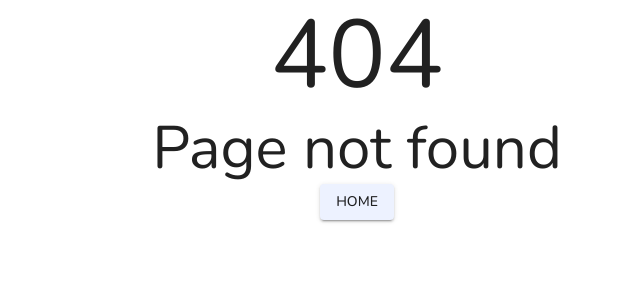
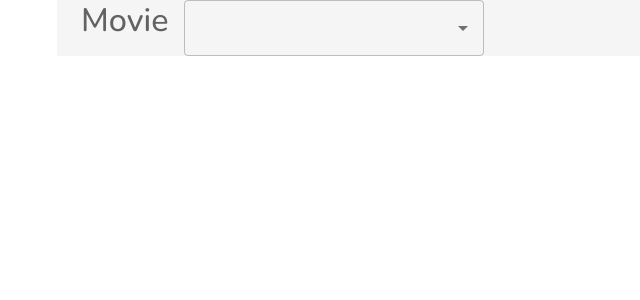
Before and after one commit to asbhui/vite-RHF-zod-mui5, a React (Vite) app: page /comboBox in a window 1280 px wide. Before the commit this address had no page. Shown: the top 300 px of the page, without its empty margins (283-923 px from the left). Built offline with nearby package versions, Linux system fonts and the light colour scheme.

Commit message:
feat: example for Autocomplete having label (#9)

```diff
--- a/src/app/ViewRoutes.tsx
+++ b/src/app/ViewRoutes.tsx
@@ -1,5 +1,7 @@
 import { lazy } from 'react';
 import { createBrowserRouter, createRoutesFromElements, Route, RouterProvider } from 'react-router-dom';
+
+import ComboBox from '../shared/components/ComboBox';
 
 const Root = lazy(() => import('../shared/ui/Root').then((module) => ({ default: module.Root })));
 const Home = lazy(() => import('../shared/ui/Home').then((module) => ({ default: module.Home })));
@@ -10,6 +12,7 @@
   <Route path="/" element={<Root />}>
     <Route index element={<Home />} />
     <Route path="typos" element={<Typos />} />
+    <Route path="comboBox" element={<ComboBox />} />
     <Route path="*" element={<NotFound />} />
   </Route>,
 );
--- /dev/null
+++ b/src/shared/components/ComboBox.tsx
@@ -0,0 +1,150 @@
+import { FormControl, FormLabel, Stack, Typography } from '@mui/material';
+import Autocomplete from '@mui/material/Autocomplete';
+import TextField from '@mui/material/TextField';
+
+// Top 100 films as rated by IMDb users. http://www.imdb.com/chart/top
+const top100Films = [
+  { label: 'The Shawshank Redemption', year: 1994 },
+  { label: 'The Godfather', year: 1972 },
+  { label: 'The Godfather: Part II', year: 1974 },
+  { label: 'The Dark Knight', year: 2008 },
+  { label: '12 Angry Men', year: 1957 },
+  { label: "Schindler's List", year: 1993 },
+  { label: 'Pulp Fiction', year: 1994 },
+  {
+    label: 'The Lord of the Rings: The Return of the King',
+    year: 2003,
+  },
+  { label: 'The Good, the Bad and the Ugly', year: 1966 },
+  { label: 'Fight Club', year: 1999 },
+  {
+    label: 'The Lord of the Rings: The Fellowship of the Ring',
+    year: 2001,
+  },
+  {
+    label: 'Star Wars: Episode V - The Empire Strikes Back',
+    year: 1980,
+  },
+  { label: 'Forrest Gump', year: 1994 },
+  { label: 'Inception', year: 2010 },
+  {
+    label: 'The Lord of the Rings: The Two Towers',
+    year: 2002,
+  },
+  { label: "One Flew Over the Cuckoo's Nest", year: 1975 },
+  { label: 'Goodfellas', year: 1990 },
+  { label: 'The Matrix', year: 1999 },
+  { label: 'Seven Samurai', year: 1954 },
+  {
+    label: 'Star Wars: Episode IV - A New Hope',
+    year: 1977,
+  },
+  { label: 'City of God', year: 2002 },
+  { label: 'Se7en', year: 1995 },
+  { label: 'The Silence of the Lambs', year: 1991 },
+  { label: "It's a Wonderful Life", year: 1946 },
+  { label: 'Life Is Beautiful', year: 1997 },
+  { label: 'The Usual Suspects', year: 1995 },
+  { label: 'Léon: The Professional', year: 1994 },
+  { label: 'Spirited Away', year: 2001 },
+  { label: 'Saving Private Ryan', year: 1998 },
+  { label: 'Once Upon a Time in the West', year: 1968 },
+  { label: 'American History X', year: 1998 },
+  { label: 'Interstellar', year: 2014 },
+  { label: 'Casablanca', year: 1942 },
+  { label: 'City Lights', year: 1931 },
+  { label: 'Psycho', year: 1960 },
+  { label: 'The Green Mile', year: 1999 },
+  { label: 'The Intouchables', year: 2011 },
+  { label: 'Modern Times', year: 1936 },
+  { label: 'Raiders of the Lost Ark', year: 1981 },
+  { label: 'Rear Window', year: 1954 },
+  { label: 'The Pianist', year: 2002 },
+  { label: 'The Departed', year: 2006 },
+  { label: 'Terminator 2: Judgment Day', year: 1991 },
+  { label: 'Back to the Future', year: 1985 },
+  { label: 'Whiplash', year: 2014 },
+  { label: 'Gladiator', year: 2000 },
+  { label: 'Memento', year: 2000 },
+  { label: 'The Prestige', year: 2006 },
+  { label: 'The Lion King', year: 1994 },
+  { label: 'Apocalypse Now', year: 1979 },
+  { label: 'Alien', year: 1979 },
+  { label: 'Sunset Boulevard', year: 1950 },
+  {
+    label: 'Dr. Strangelove or: How I Learned to Stop Worrying and Love the Bomb',
+    year: 1964,
+  },
+  { label: 'The Great Dictator', year: 1940 },
+  { label: 'Cinema Paradiso', year: 1988 },
+  { label: 'The Lives of Others', year: 2006 },
+  { label: 'Grave of the Fireflies', year: 1988 },
+  { label: 'Paths of Glory', year: 1957 },
+  { label: 'Django Unchained', year: 2012 },
+  { label: 'The Shining', year: 1980 },
+  { label: 'WALL·E', year: 2008 },
+  { label: 'American Beauty', year: 1999 },
+  { label: 'The Dark Knight Rises', year: 2012 },
+  { label: 'Princess Mononoke', year: 1997 },
+  { label: 'Aliens', year: 1986 },
+  { label: 'Oldboy', year: 2003 },
+  { label: 'Once Upon a Time in America', year: 1984 },
+  { label: 'Witness for the Prosecution', year: 1957 },
+  { label: 'Das Boot', year: 1981 },
+  { label: 'Citizen Kane', year: 1941 },
+  { label: 'North by Northwest', year: 1959 },
+  { label: 'Vertigo', year: 1958 },
+  {
+    label: 'Star Wars: Episode VI - Return of the Jedi',
+    year: 1983,
+  },
+  { label: 'Reservoir Dogs', year: 1992 },
+  { label: 'Braveheart', year: 1995 },
+  { label: 'M', year: 1931 },
+  { label: 'Requiem for a Dream', year: 2000 },
+  { label: 'Amélie', year: 2001 },
+  { label: 'A Clockwork Orange', year: 1971 },
+  { label: 'Like Stars on Earth', year: 2007 },
+  { label: 'Taxi Driver', year: 1976 },
+  { label: 'Lawrence of Arabia', year: 1962 },
+  { label: 'Double Indemnity', year: 1944 },
+  {
+    label: 'Eternal Sunshine of the Spotless Mind',
+    year: 2004,
+  },
+  { label: 'Amadeus', year: 1984 },
+  { label: 'To Kill a Mockingbird', year: 1962 },
+  { label: 'Toy Story 3', year: 2010 },
+  { label: 'Logan', year: 2017 },
+  { label: 'Full Metal Jacket', year: 1987 },
+  { label: 'Dangal', year: 2016 },
+  { label: 'The Sting', year: 1973 },
+  { label: '2001: A Space Odyssey', year: 1968 },
+  { label: "Singin' in the Rain", year: 1952 },
+  { label: 'Toy Story', year: 1995 },
+  { label: 'Bicycle Thieves', year: 1948 },
+  { label: 'The Kid', year: 1921 },
+  { label: 'Inglourious Basterds', year: 2009 },
+  { label: 'Snatch', year: 2000 },
+  { label: '3 Idiots', year: 2009 },
+  { label: 'Monty Python and the Holy Grail', year: 1975 },
+];
+
+export default function ComboBox() {
+  return (
+    <FormControl>
+      <Stack direction="row" spacing={2}>
+        <FormLabel htmlFor="combo-box-demo">
+          <Typography variant="h4">Movie</Typography>
+        </FormLabel>
+        <Autocomplete
+          disablePortal
+          id="combo-box-demo"
+          options={top100Films}
+          sx={{ width: 300 }}
+          renderInput={(params) => <TextField {...params} />}
+        />
+      </Stack>
+    </FormControl>
+  );
+}
--- a/src/shared/ui/Root.tsx
+++ b/src/shared/ui/Root.tsx
@@ -1,12 +1,12 @@
 import { Outlet } from 'react-router-dom';
-import { Box } from '@mui/material';
+import { Container } from '@mui/material';
 
 export const Root = () => {
   return (
-    <Box>
+    <Container maxWidth="sm" sx={{ bgcolor: '#f5f5f5' }}>
       <main>
         <Outlet />
       </main>
-    </Box>
+    </Container>
   );
 };
```
